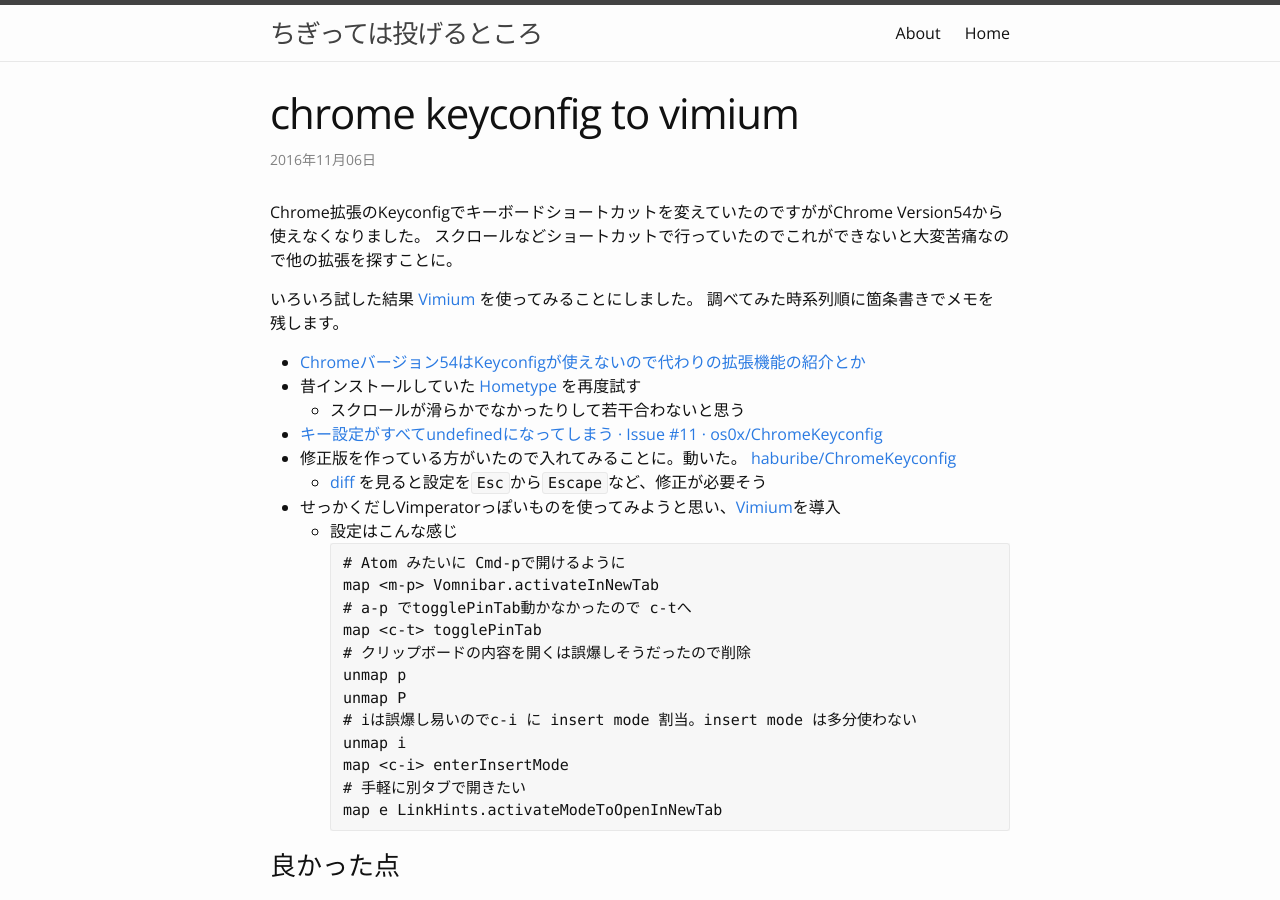
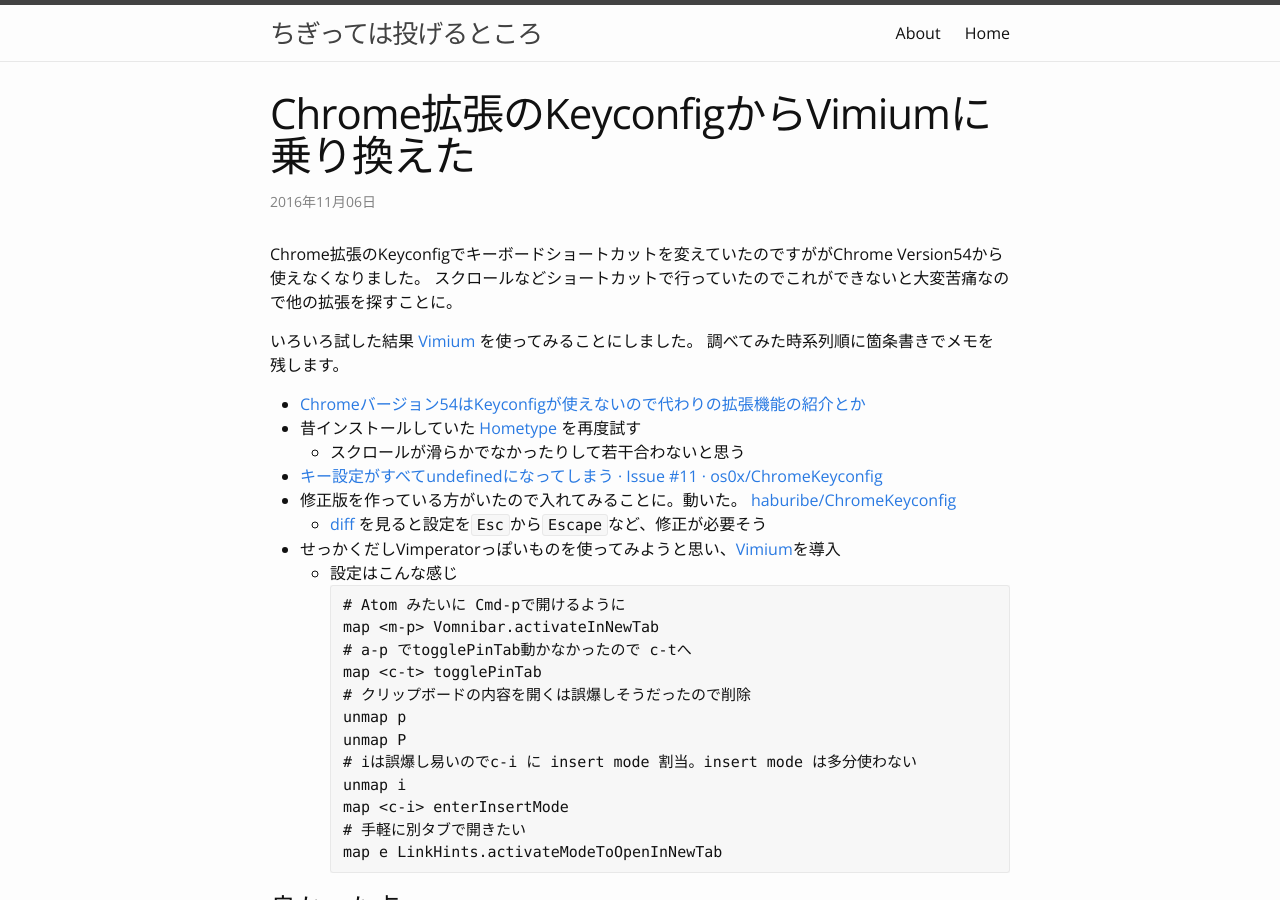
Before and after one commit to hushin/hushin.github.io, a Jekyll site: the page built from _posts/2016-11-06-chrome-keyconfig-to-vimium.md, in a window 1280 px wide and 900 px high. Built offline with Jekyll 4.4.1, drawn with Linux system fonts in a browser that asks for light colours; comment, search, counter and statistics services are not loaded.

Commit message:
fix vimium title

```diff
--- a/_posts/2016-11-06-chrome-keyconfig-to-vimium.md
+++ b/_posts/2016-11-06-chrome-keyconfig-to-vimium.md
@@ -1,6 +1,6 @@
 ---
 layout: post
-title: chrome keyconfig to vimium
+title: Chrome拡張のKeyconfigからVimiumに乗り換えた
 ---
 
 Chrome拡張のKeyconfigでキーボードショートカットを変えていたのですががChrome Version54から使えなくなりました。
```
